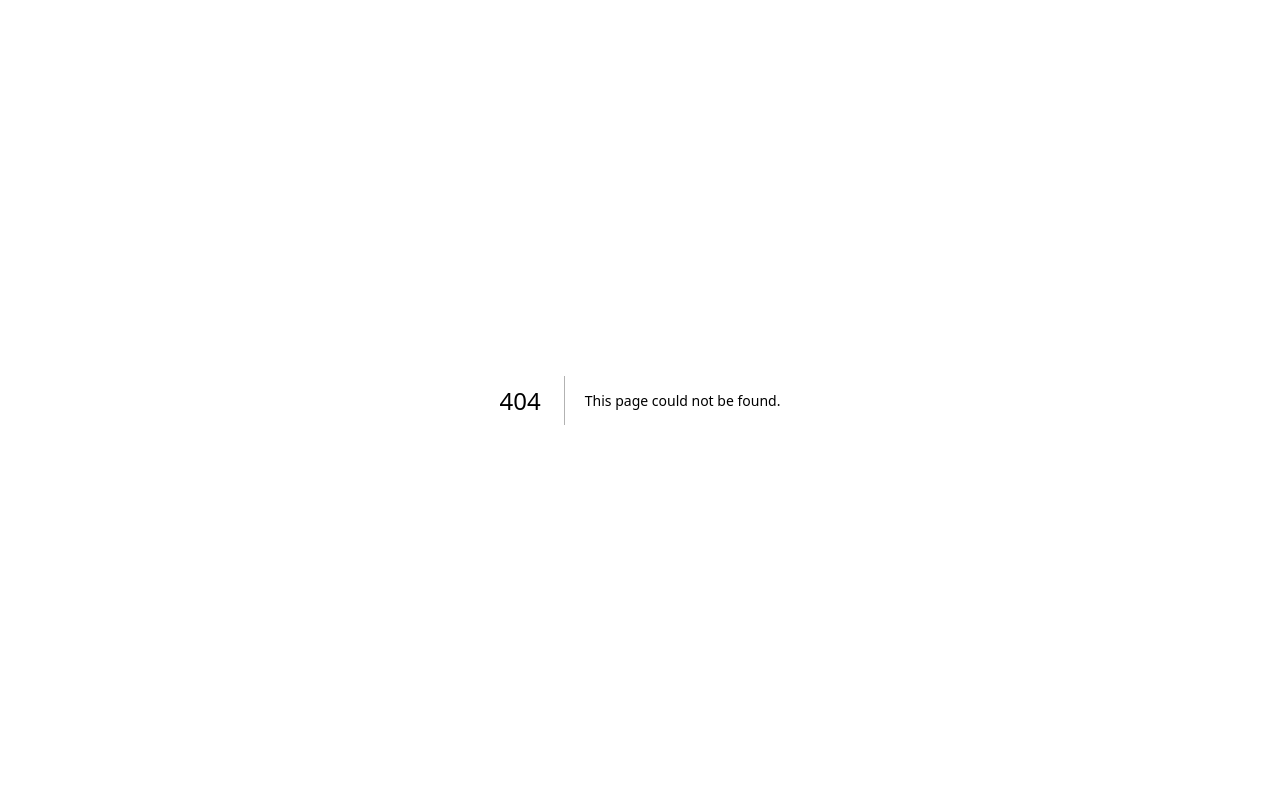
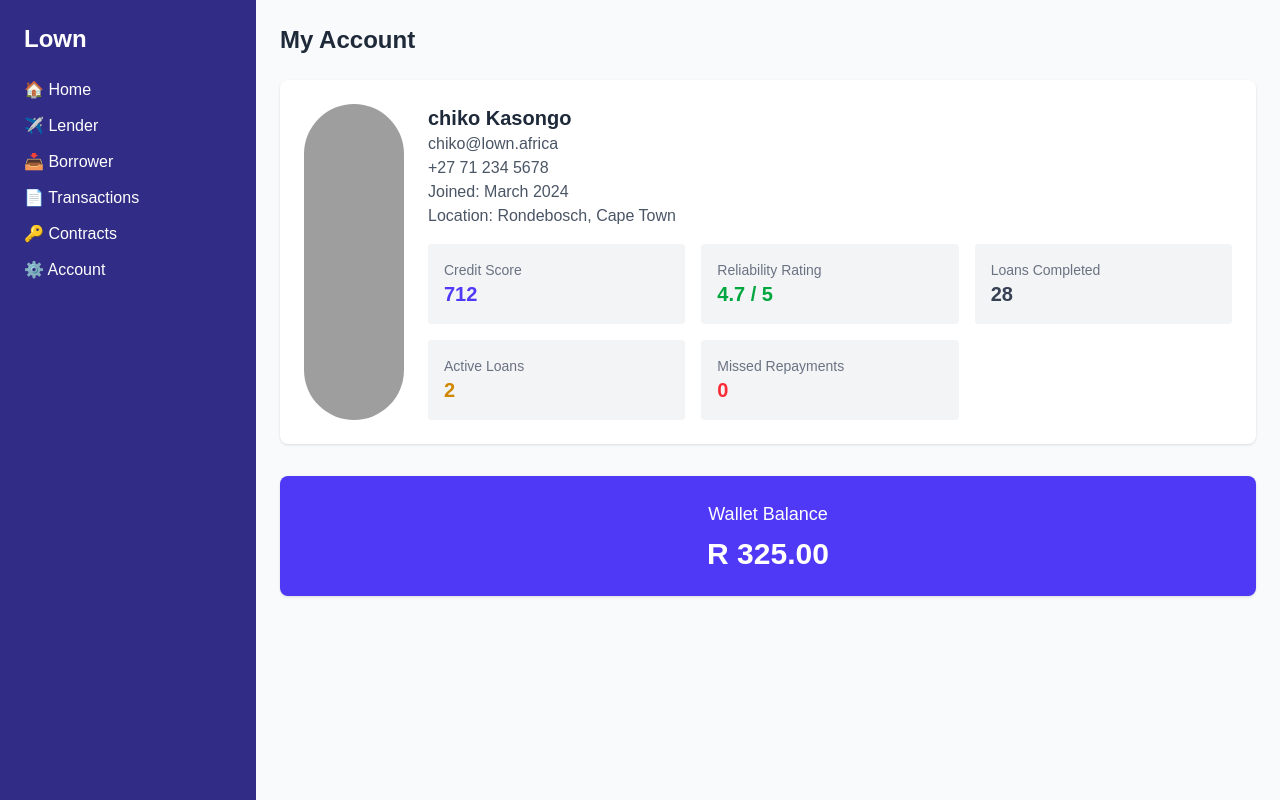
Before and after one commit to Chiko-DK/Open-payment, a Next.js app: page /account in a window 1280 px wide. Before the commit this address had no page. Built offline with nearby package versions, Linux system fonts and the light colour scheme; grey boxes are pictures that could not be loaded.

Commit message:
Added the account page

```diff
--- /dev/null
+++ b/src/app/account/page.tsx
@@ -0,0 +1,76 @@
+// app/routes/account.tsx
+import Nav from '@/components/navigation';
+import Image from 'next/image';
+
+const user = {
+  name: 'chiko Kasongo',
+  email: 'chiko@lown.africa',
+  phone: '+27 71 234 5678',
+  joined: 'March 2024',
+  location: 'Rondebosch, Cape Town',
+  avatarUrl: '/avatar.png',
+  creditScore: 712,
+  reliability: 4.7,
+  completedLoans: 28,
+  activeLoans: 2,
+  missedRepayments: 0,
+  walletBalance: 'R 325.00',
+};
+
+export default function Account() {
+  return (
+    <div className="min-h-screen bg-gray-50 text-gray-800 flex">
+      <Nav />
+
+      <main className="flex-1 p-6">
+        <h2 className="text-2xl font-bold mb-6">My Account</h2>
+
+        <div className="bg-white p-6 rounded-lg shadow mb-8 flex gap-6">
+          <Image
+            src={user.avatarUrl}
+            alt="Profile Picture"
+            width={100}
+            height={100}
+            className="rounded-full object-cover"
+          />
+
+          <div className="flex-1">
+            <h3 className="text-xl font-bold">{user.name}</h3>
+            <p className="text-gray-600">{user.email}</p>
+            <p className="text-gray-600">{user.phone}</p>
+            <p className="text-gray-600">Joined: {user.joined}</p>
+            <p className="text-gray-600">Location: {user.location}</p>
+
+            <div className="mt-4 grid grid-cols-3 gap-4 text-sm">
+              <div className="bg-gray-100 p-4 rounded">
+                <div className="text-gray-500">Credit Score</div>
+                <div className="font-semibold text-indigo-600 text-xl">{user.creditScore}</div>
+              </div>
+              <div className="bg-gray-100 p-4 rounded">
+                <div className="text-gray-500">Reliability Rating</div>
+                <div className="font-semibold text-green-600 text-xl">{user.reliability} / 5</div>
+              </div>
+              <div className="bg-gray-100 p-4 rounded">
+                <div className="text-gray-500">Loans Completed</div>
+                <div className="font-semibold text-gray-700 text-xl">{user.completedLoans}</div>
+              </div>
+              <div className="bg-gray-100 p-4 rounded">
+                <div className="text-gray-500">Active Loans</div>
+                <div className="font-semibold text-yellow-600 text-xl">{user.activeLoans}</div>
+              </div>
+              <div className="bg-gray-100 p-4 rounded">
+                <div className="text-gray-500">Missed Repayments</div>
+                <div className="font-semibold text-red-500 text-xl">{user.missedRepayments}</div>
+              </div>
+            </div>
+          </div>
+        </div>
+
+        <div className="bg-indigo-600 text-white rounded-lg p-6 shadow text-center">
+          <h4 className="text-lg">Wallet Balance</h4>
+          <div className="text-3xl font-bold mt-2">{user.walletBalance}</div>
+        </div>
+      </main>
+    </div>
+  );
+}
--- a/src/app/page.tsx
+++ b/src/app/page.tsx
@@ -1,8 +1,14 @@
 import Image from "next/image";
+import Nav from "@/components/navigation";
 
 export default function Home() {
   return (
     <div className="grid grid-rows-[20px_1fr_20px] items-center justify-items-center min-h-screen p-8 pb-20 gap-16 sm:p-20 font-[family-name:var(--font-geist-sans)]">
+
+      <Nav />
+
+      {/* delete everything below this line */}
+
       <main className="flex flex-col gap-[32px] row-start-2 items-center sm:items-start">
         <Image
           className="dark:invert"
--- a/src/components/navigation.tsx
+++ b/src/components/navigation.tsx
@@ -12,7 +12,7 @@
         <Link href="/borrower" className="block hover:text-indigo-300">📥 Borrower</Link>
         <Link href="/transactions" className="block hover:text-indigo-300">📄 Transactions</Link>
         <Link href="/contracts" className="block hover:text-indigo-300">🔑 Contracts</Link>
-        <Link href="/account" className="block hover:text-indigo-300">⚙️ Accounts</Link>
+        <Link href="/account" className="block hover:text-indigo-300">⚙️ Account</Link>
       </nav>
     </aside>
   );
```
